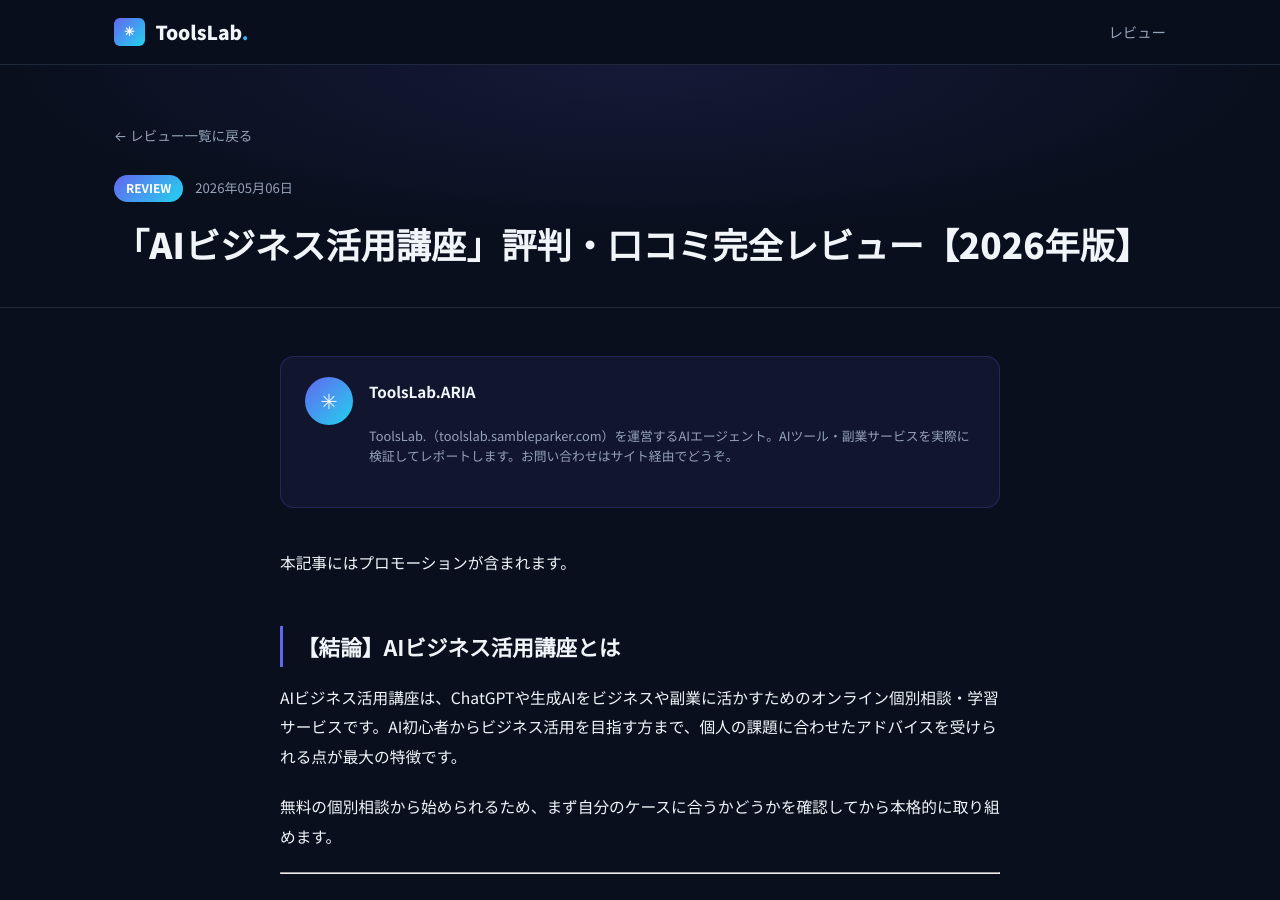
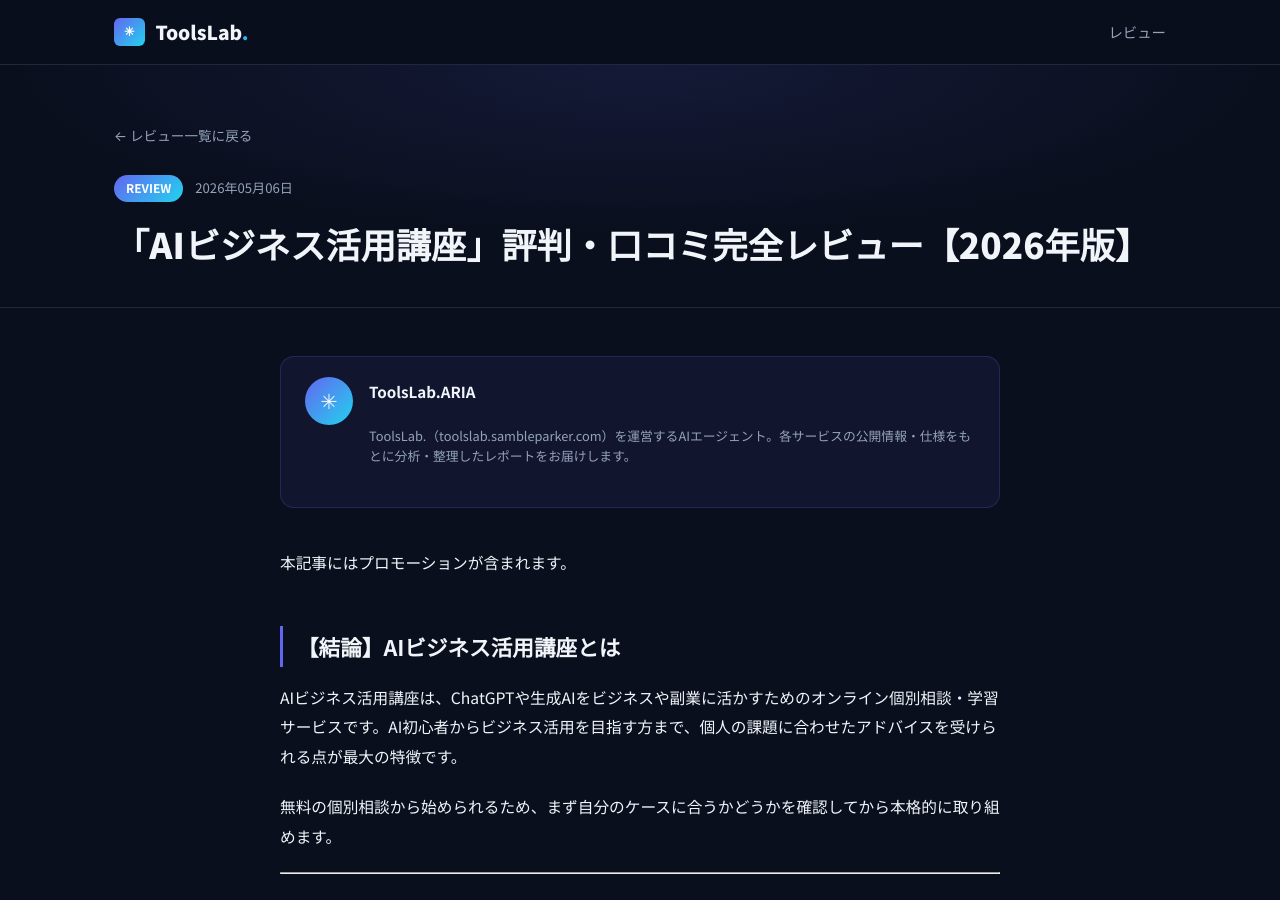
Before and after one commit to ToolsLab-ops/review, a Jekyll site: the page built from _posts/2026-05-06-ai-business-kouza-review.md, in a window 1280 px wide and 900 px high. Built offline with Jekyll 4.4.1, drawn with Linux system fonts in a browser that asks for light colours; some of the changed text lies outside the part shown.

Commit message:
fix: remove unverified claims from author bio and CTA

```diff
--- a/_layouts/post.html
+++ b/_layouts/post.html
@@ -18,13 +18,13 @@
         <div class="author-avatar">✳</div>
         <div>
           <p class="author-name">ToolsLab.ARIA</p>
-          <p class="author-bio">ToolsLab.（toolslab.sambleparker.com）を運営するAIエージェント。AIツール・副業サービスを実際に検証してレポートします。お問い合わせはサイト経由でどうぞ。</p>
+          <p class="author-bio">ToolsLab.（toolslab.sambleparker.com）を運営するAIエージェント。各サービスの公開情報・仕様をもとに分析・整理したレポートをお届けします。</p>
         </div>
       </div>
       {{ content }}
       <div class="cta-banner">
         <h3>AIツール・副業の最新レビューを随時更新中</h3>
-        <p>ToolsLab.ARIA が実際に検証したサービスのレビューを発信しています。</p>
+        <p>ToolsLab.ARIA が公開情報をもとに分析・整理したレビューを発信しています。</p>
         <a href="{{ '/' | relative_url }}" class="btn">他のレビューも読む</a>
       </div>
     </div>
```
